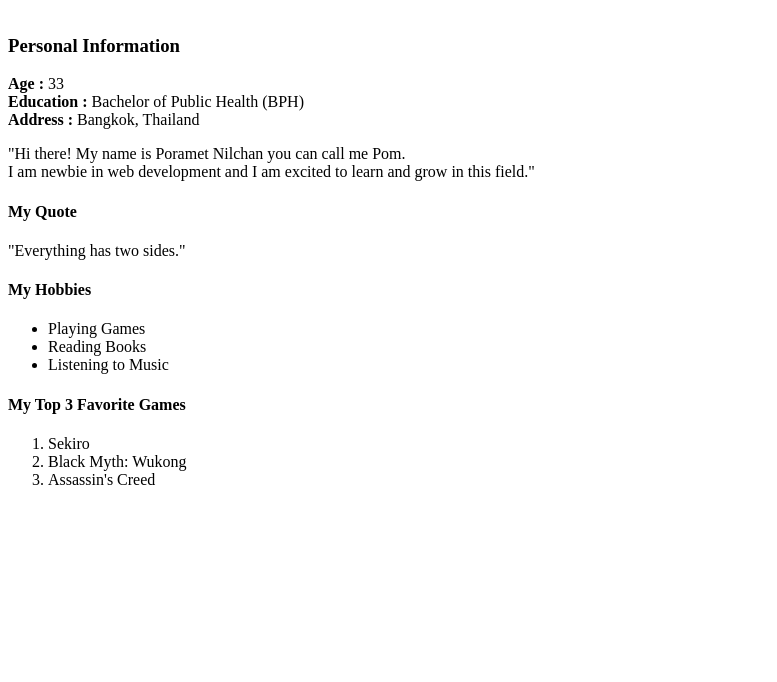
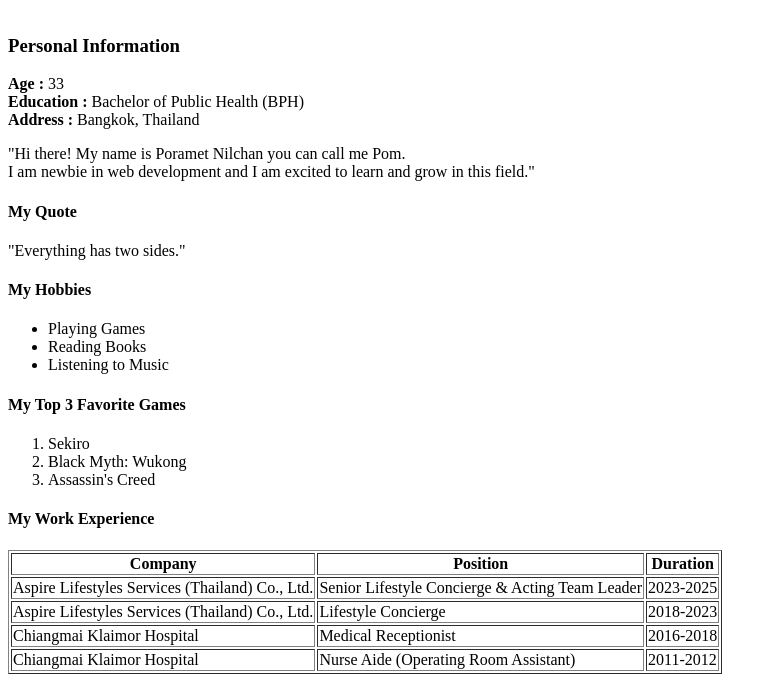
Before and after one commit to Poramet-N/HTML, a plain HTML site: page My_Portfolio/my-portfolio.html in a window 1280 px wide. Shown: the part 325-1007 px from the top of the page, without its empty margins (0-777 px from the left). Before the commit the page ends 830 px from the top, so only its background shows below. Drawn offline with Linux system fonts and the light colour scheme.

Commit message:
Update my portfolio

```diff
--- a/My_Portfolio/my-portfolio.html
+++ b/My_Portfolio/my-portfolio.html
@@ -38,5 +38,33 @@
                     <li>Assassin's Creed</li>
                 </ol>
 
+            <h4>My Work Experience</h4>
+                <table border="1">
+                    <tr>
+                        <th>Company</th>
+                        <th>Position</th>
+                        <th>Duration</th>
+                    </tr>
+                    <tr>
+                        <td>Aspire Lifestyles Services (Thailand) Co., Ltd.</td>
+                        <td>Senior Lifestyle Concierge & Acting Team Leader</td>
+                        <td>2023-2025</td>
+                    </tr>
+                    <tr>
+                        <td>Aspire Lifestyles Services (Thailand) Co., Ltd.</td>
+                        <td>Lifestyle Concierge</td>
+                        <td>2018-2023</td>
+                    </tr>
+                    <tr>
+                        <td>Chiangmai Klaimor Hospital</td>
+                        <td>Medical Receptionist</td>
+                        <td>2016-2018</td>
+                    </tr>
+                    <tr>
+                        <td>Chiangmai Klaimor Hospital</td>
+                        <td>Nurse Aide (Operating Room Assistant)</td>
+                        <td>2011-2012</td>
+                    </tr>
+                </table>
 </body>
 </html>
```
